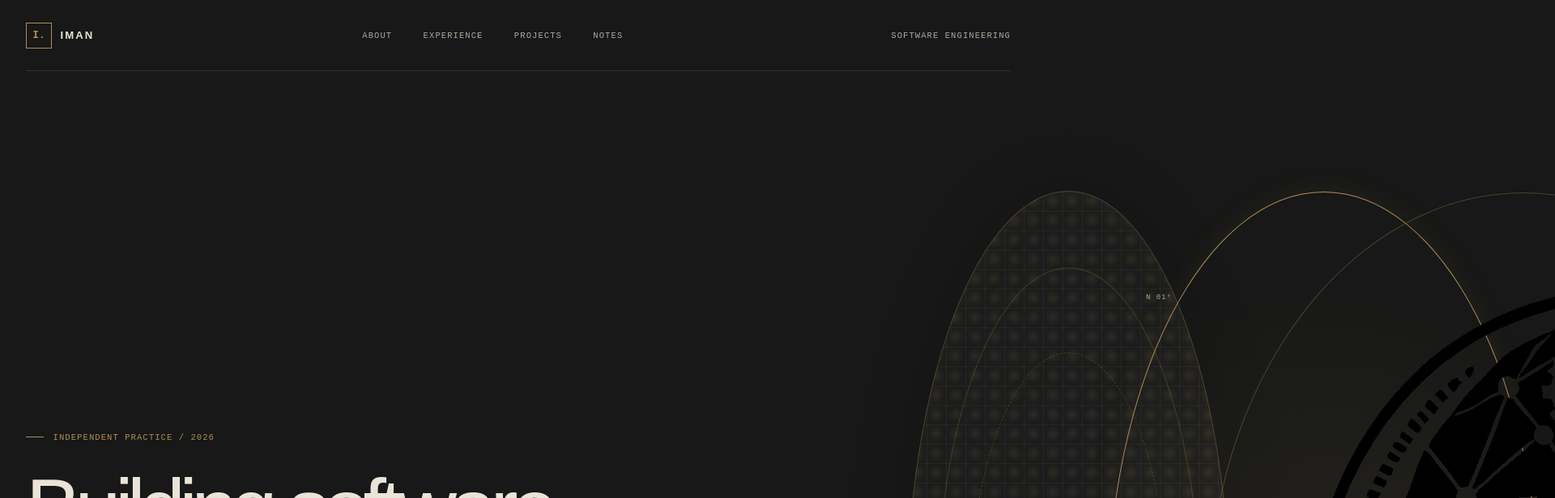
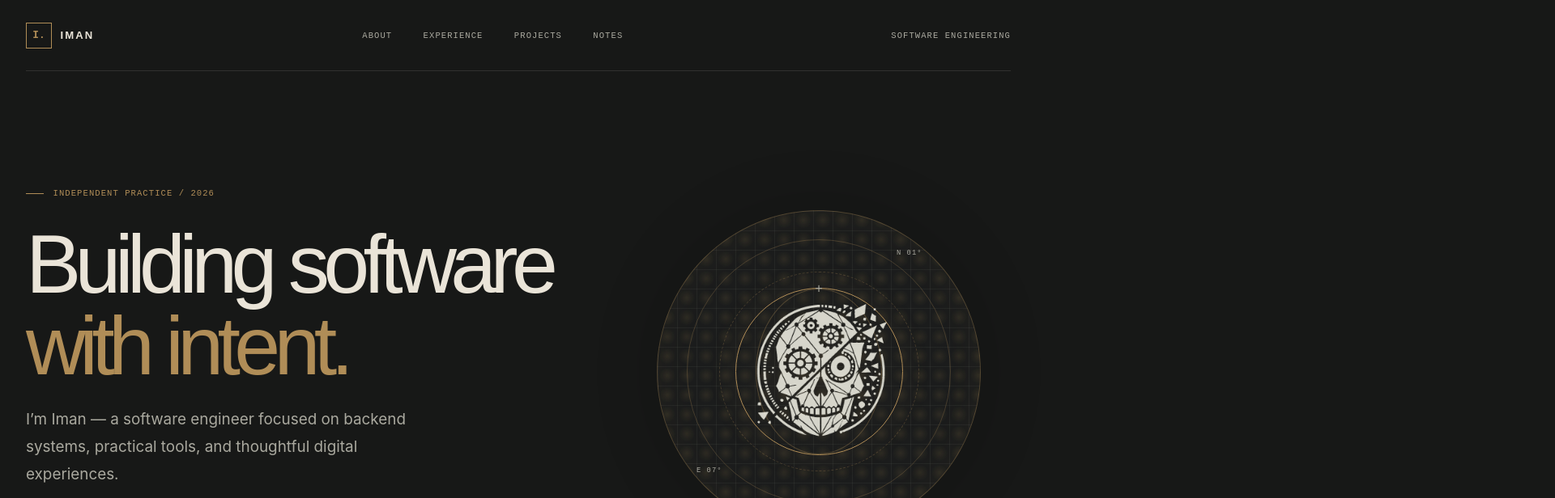
Before and after one commit to imandodo01/iman-portfolio, a React (Vite) app: page / in a window 1280 px wide. Shown: the top 616 px of the page at 81% size, 1920 px wide, since content can reach past the window. Built offline with nearby package versions, Linux system fonts and the light colour scheme.

Commit message:
fix(visual): correct hero emblem styles

```diff
--- a/src/App.module.css
+++ b/src/App.module.css
@@ -105,7 +105,16 @@
 .blueprint::after { inset: 19%; border-style: dashed; }
 .blueprintCircle { display: grid; width: 52%; aspect-ratio: 1; place-items: center; border: 1px solid var(--color-brass); border-radius: 50%; }
 .blueprintInner { position: relative; display: grid; width: 76%; aspect-ratio: 1; place-items: center; border: 1px solid rgb(176 141 87 / 35%); border-radius: 50%; }
-.blueprintEmblem {\n  display: block;\n  width: 132%;\n  max-width: none;\n  height: auto;\n  opacity: 0.9;\n  filter: invert(1) sepia(18%) saturate(550%) hue-rotate(355deg) brightness(0.9);\n  mix-blend-mode: screen;\n}\n
+.blueprintEmblem {
+  display: block;
+  width: 132%;
+  max-width: none;
+  height: auto;
+  opacity: 0.9;
+  filter: invert(1) sepia(18%) saturate(550%) hue-rotate(355deg) brightness(0.9);
+  mix-blend-mode: screen;
+}
+
 .blueprintCross { position: absolute; top: 0; left: 50%; color: var(--color-muted); font-family: var(--font-mono); transform: translate(-50%, -50%); }
 .axisLabel, .axisTop, .axisBottom { position: absolute; color: var(--color-muted); font-family: var(--font-mono); font-size: 0.55rem; letter-spacing: 0.12em; }
 .axisLabel { bottom: 8%; }
```
